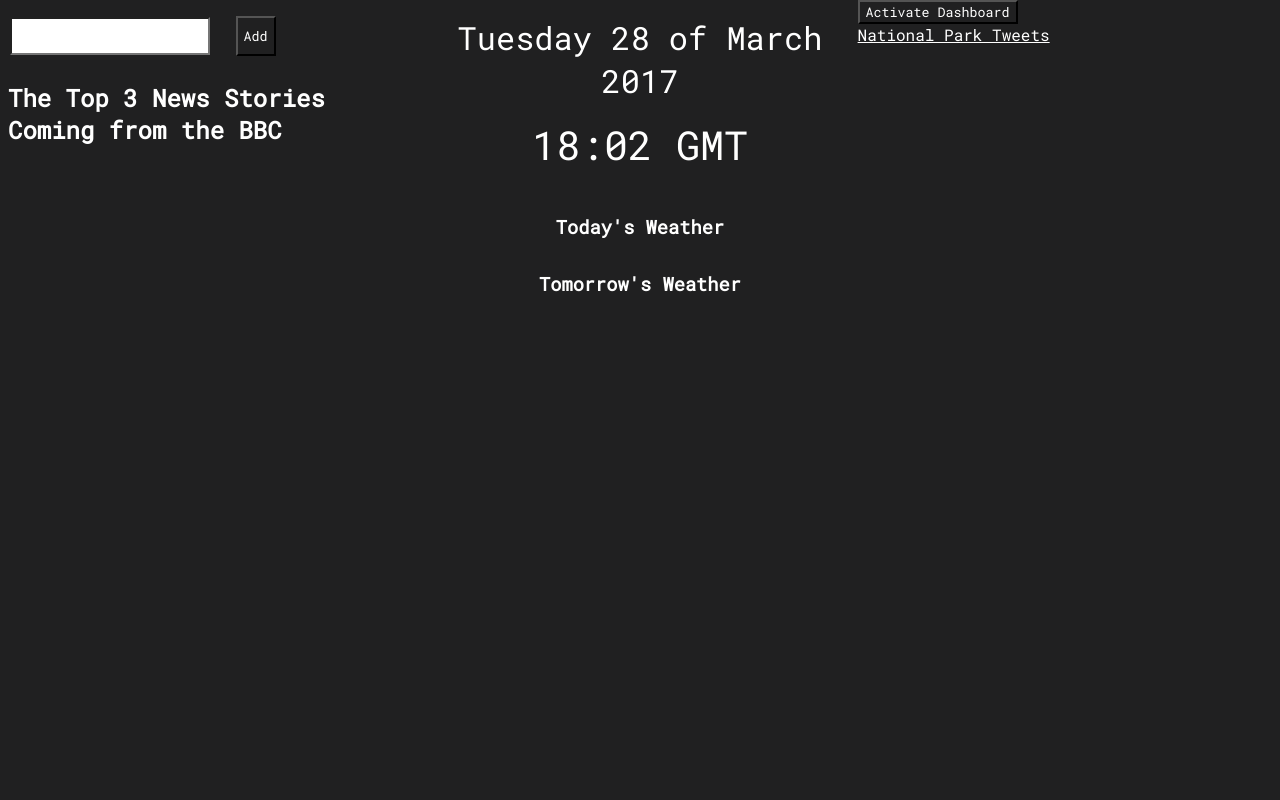
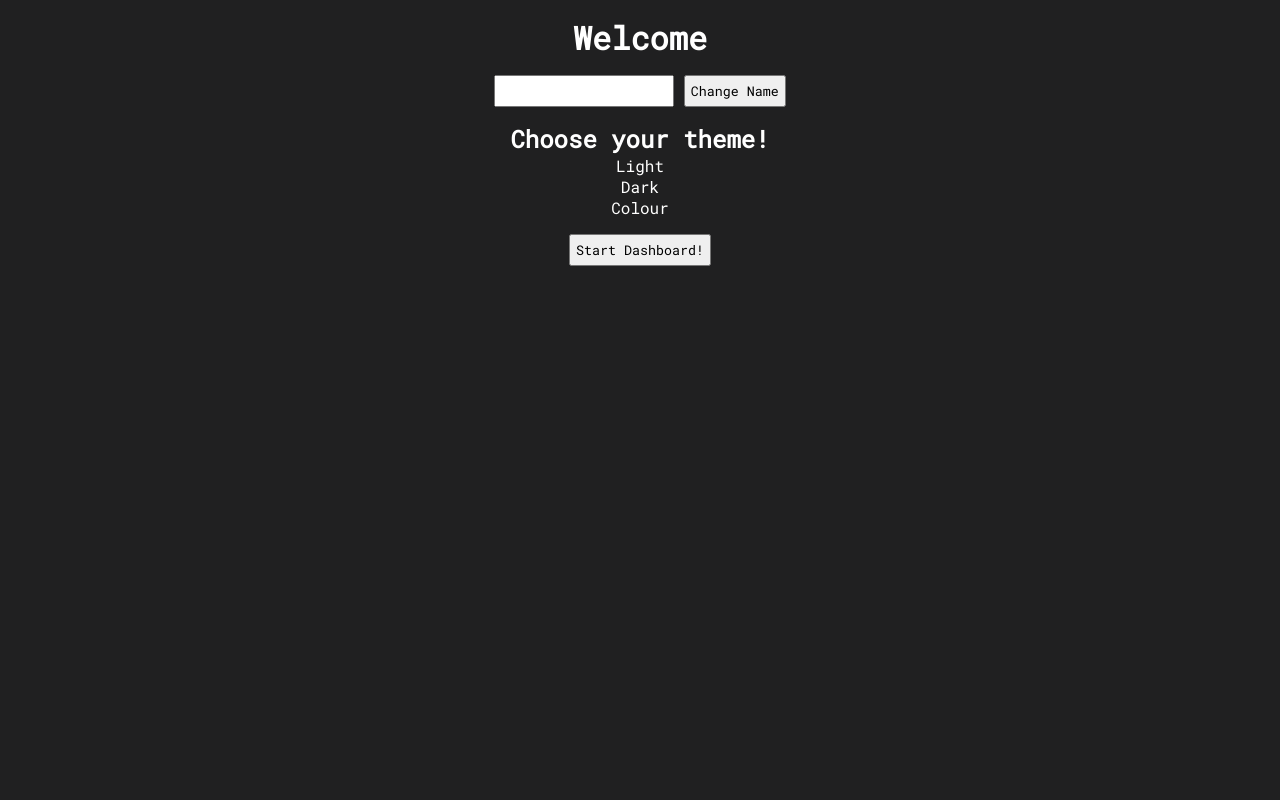
Before and after one commit to HarryW96/WebScriptCoursework, a PHP site: page / in a window 1280 px wide. Run offline with PHP 8.4, Linux system fonts and the light colour scheme; some libraries are stand-ins or nearby versions.

Commit message:
Themes, name display, css update.
Themes working on startup and dashboard.

Name display also working on startup and dashboard.

CSS played with and fixed.

```diff
--- a/static/index.html
+++ b/static/index.html
@@ -18,10 +18,31 @@
 
     <!--Custom fonts-->
     <link href="https://fonts.googleapis.com/css?family=Roboto+Mono" rel="stylesheet">
+</head>
+  <body>
 
-</head>
+<!--User setup-->
 
-<body>
+  <div id="setup-wrap" class="visible">
+
+    <h1 id="display-name">Welcome</h1>
+
+    <div id="input-name-wrap">
+      <input id="name-input" type="text" name="Enter Name">
+      <button id="submit-name">Change Name</button>
+    </div>
+
+
+    <h2>Choose your theme!</h2>
+
+    <p id="light-theme">Light</p>
+    <p id="dark-theme">Dark</p>
+    <p id="colored-theme">Colour</p>
+
+    <button id="start-button">Start Dashboard!</button>
+
+  </div>
+
 <!--Image Carousel and Clock-->
     <div id="carousel-wrap" class="hidden">
 
@@ -38,18 +59,18 @@
 <!--Main dashboard-->
     <div id="column-wrap" class="hidden">
 
-        <button class="turn-on-dash">Activate Dashboard</button>
+      <div class="first-column">
 
-        <div class="first-column">
+        <div class="settings">
+          <h1 id="dash-display-name">Welcome</h1>
 
-        <!--To Do List-->
-            <div id="to-do-widget">
-                <div id="input-wrap">
-                    <input id="task">
-                    <button id="add">Add</button>
-                </div>
-                <div id="todos"></div>
-            </div>
+          <h3>Change theme:</h3>
+
+          <p id="dash-light-theme">Light</p>
+          <p id="dash-dark-theme">Dark</p>
+          <p id="dash-colored-theme">Colour</p>
+
+        </div>
 
         <!--News-->
             <div class="news">
@@ -106,8 +127,19 @@
             <div class="twitter-feed">
                 <a class="twitter-timeline" href="https://twitter.com/TwitterDev/timelines/539487832448843776" data-height="450">National Park Tweets</a>
             </div>
+
+        <!--To Do List-->
+            <div id="to-do-widget">
+              <h4>To Do</h4>
+                <div id="input-wrap">
+                    <input id="task">
+                    <button id="add">Add</button>
+                </div>
+                <div id="todos"></div>
+            </div>
+
         </div>
-    </div>
+      </div>
 
     <script async src="//platform.twitter.com/widgets.js" charset="utf-8"></script>
     <script type="text/javascript" src="scripts/main.js"></script>
--- a/static/scripts/main.js
+++ b/static/scripts/main.js
@@ -1,12 +1,13 @@
-$('#panel-example').scotchPanel({
-    containerSelector: 'body', // As a jQuery Selector
-    direction: 'left', // Make it toggle in from the left
-    duration: 800, // Speed in ms how fast you want it to be
-    transition: 'ease', // CSS3 transition type: linear, ease, ease-in, ease-out, ease-in-out, cubic-bezier(P1x,P1y,P2x,P2y)
-    clickSelector: '.toggle-panel', // Enables toggling when clicking elements of this class
-    distanceX: '30%', // Size fo the toggle
-    enableEscapeKey: true // Clicking Esc will close the panel
-});
+var startButton = document.getElementById("start-button");
+var submitName = document.getElementById("submit-name");
+
+var lightTheme = document.getElementById("light-theme");
+var darkTheme = document.getElementById("dark-theme");
+var coloredTheme = document.getElementById("colored-theme");
+
+var dashLightTheme = document.getElementById("dash-light-theme");
+var dashDarkTheme = document.getElementById("dash-dark-theme");
+var dashColoredTheme = document.getElementById("dash-colored-theme");
 
 //Callback functions
 var error = function (err, response, body) {
@@ -16,6 +17,59 @@ var success = function (data) {
     console.log('Data [%s]', data);
 };
 
+//Change Name on button click, set up page.
+function changeName(){
+  var name;
+  var nameDisplay = document.getElementById("display-name");
+  var dashNameDisplay = document.getElementById("dash-display-name");
+  var inputForm = document.getElementById("name-input");
+
+  name = inputForm.value;
+
+  nameDisplay.textContent = "Welcome " + name;
+  dashNameDisplay.textContent = "Welcome " + name;
+};
+
+//Event listener for name change.
+submitName.addEventListener("click", changeName);
+
+//Change to light theme
+function changeLightTheme(){
+    document.body.style.backgroundColor = "#e3e3e5";
+    document.body.style.color = "black";
+    console.log("changing THEME");
+}
+
+//Event listener to change to light theme
+lightTheme.addEventListener("click", changeLightTheme);
+dashLightTheme.addEventListener("click", changeLightTheme);
+
+//Change to dark theme
+function changeDarkTheme(){
+    document.body.style.backgroundColor = "#202021";
+    document.body.style.color = "white";
+       console.log("changing THEME");
+}
+
+//Event listener to change to dark theme
+darkTheme.addEventListener("click", changeDarkTheme);
+dashDarkTheme.addEventListener("click", changeDarkTheme);
+
+//Change to colored theme using random color from an array
+function changeColoredTheme(){
+
+    var colors = ['#f96666', '#66f968', '#669ef9', '#ff8114', '#ca4fff'];
+    document.body.style.backgroundColor = colors[Math.floor(Math.random() * colors.length)];
+
+    document.body.style.color = "black";
+       console.log("changing THEME");
+}
+
+//Event listener to change to colored theme
+coloredTheme.addEventListener("click", changeColoredTheme);
+dashColoredTheme.addEventListener("click", changeColoredTheme);
+
+//XHR Request to get today's and tomorrow's weather from openweathermap API.
 function getWeather(){
     var xhr = new XMLHttpRequest();
     var weatherTarget = document.getElementById("weathercurrent");
@@ -57,6 +111,7 @@ function getWeather(){
     xhr.send(null);
 }
 
+//XHR request to get data from newsapi and apply it into dashboard.
 function getNews(){
     var xhr = new XMLHttpRequest();
     var title1 = document.getElementById("title1");
@@ -96,9 +151,24 @@ function getNews(){
     xhr.send(null);
 }
 
-function showDashboardOnly(){
+//Hide carousel and dashboard on startup until user says to start dashboard.
+function startUp(){
   var carousel = document.getElementById("carousel-wrap");
   var dashboard = document.getElementById("column-wrap");
+
+  carousel.style.display = "none";
+  dashboard.style.display = "none";
+}
+
+//Show only the dashboard.
+function showDashboardOnly(){
+  var startUp = document.getElementById("setup-wrap");
+  var carousel = document.getElementById("carousel-wrap");
+  var dashboard = document.getElementById("column-wrap");
+
+  startUp.style.display = "none";
+  carousel.style.display = "block";
+  dashboard.style.display = "block";
 
   if(dashboard.className == "hidden"){
 
@@ -110,6 +180,7 @@ function showDashboardOnly(){
   window.setTimeout(showSlideshowOnly, 10000);
 }
 
+//Show only the carousel and time.
 function showSlideshowOnly(){
   var carousel = document.getElementById("carousel-wrap");
   var dashboard = document.getElementById("column-wrap");
@@ -123,6 +194,7 @@ function showSlideshowOnly(){
   window.setTimeout(showDashboardOnly, 10000);
 }
 
+//Get current date and display on dashboard.
 function getDate() {
     var today = new Date();
     var days = ["Sunday", "Monday", "Tuesday", "Wednesday", "Thursday", "Friday", "Saturday"];
@@ -223,6 +295,7 @@ function carousel() {
     setTimeout(carousel, 8000); // Change image every 10 seconds
 }
 
+startButton.addEventListener("click", showSlideshowOnly);
 
 getDate();
 startTime();
@@ -230,4 +303,5 @@ carousel();
 show();
 getNews();
 getWeather();
-showDashboardOnly();
+startUp();
+//showDashboardOnly();
--- a/static/styles/interactivedashboard.css
+++ b/static/styles/interactivedashboard.css
@@ -1,10 +1,10 @@
 /*General Styling*/
 
+/*Colours: #202021; */
+
 * {
+  font-family: 'Roboto Mono', monospace;
   margin: 0;
-  color: white;
-  font-family: 'Roboto Mono', monospace;
-  background-color: #202021;
 }
 
 html {
@@ -14,58 +14,101 @@ html {
 .hidden{
     opacity: 0;
     transform: opacity 1s ease-in-out;
-     -moz-transition: opacity .25s ease-in-out;
+    -moz-transition: opacity .25s ease-in-out;
 }
 
 .visible{
     opacity: 1;
+    transform: opacity 1s ease-in-out;
     -moz-transition: opacity .25s ease-in-out;
-
 }
 
 body {
     min-height: 100%;
+    background-color: #202021;
+    color: white;
 }
 
 #column-wrap {
     position: absolute;
     top: 0;
     left: 0;
-    min-height: 100%;
+    min-height: 95%;
+    padding: 15px;
 }
 
 .first-column {
     width: 33%;
-    height: 100%;
+    height: 95%;
     float: left;
 }
 
 .second-column {
     width: 34%;
-    height: 100%;
+    height: 95%;
     float: left;
 }
 
 .third-column {
     width: 33%;
-    height: 100%;
+    height: 95%;
     float: right;
+}
+
+#dash-themes{
+  display: flex;
+}
+
+#dash-themes p{
+  padding-left: 10px;
+}
+
+/*Setup Styling*/
+#setup-wrap{
+  position: absolute;
+  top: 0;
+  left: 0;
+  min-height: 100%;
+  max-height: 100%;
+  width: 100%;
+  text-align: center;
+}
+
+#display-name{
+  padding-top: 1rem;
+  padding-bottom: 1rem;
+}
+
+#name-input, #submit-name{
+  padding: 5px;
+}
+
+#input-name-wrap{
+  padding-bottom: 1rem;
+}
+
+#start-button{
+  margin-top: 1rem;
+  padding: 5px;
 }
 
 /*Date Styling*/
 #date {
     text-align: center;
-    font-size: 2rem;
-    padding-top: 1rem;
+    font-size: 2.5rem;
+    margin-top: 1rem;
+    margin-left: 3rem;
+    margin-right: 3rem;
 }
 
 /*Clock styling*/
 
 #dashboard-clock-widget {
-    padding-top: 1rem;
+    margin-top: 1rem;
+    margin-right: 3rem;
+    margin-left: 3rem;
     text-align: center;
     font-size: 2.5rem;
-    color: white;
     height: 5rem;
 }
 
@@ -73,14 +116,17 @@ body {
     padding-top: 1rem;
     text-align: center;
     font-size: 2.5rem;
-    color: white;
     height: 3rem;
 }
 
 /*To do list styling*/
 
 #to-do-widget {
-    padding-top: 1rem;
+    margin-top: 1rem;
+}
+
+#to-do-widget h4{
+  padding-bottom: 5px;
 }
 
 #input-wrap {
@@ -91,7 +137,7 @@ body {
     list-style-type: none;
     margin: 0;
     padding-left: 10px;
-    padding-top: 10px;
+    padding-top: 5px;
 }
 
 #todos li {
@@ -169,13 +215,13 @@ body {
 /* News styling */
 
 .news{
-    padding-left: 0.5rem;
-    padding-top: 1rem;
-    padding-bottom: 1rem;
+    margin-top: 1.5rem;
+    margin-bottom: 1rem;
 }
 
 #story1{
-    padding-bottom: 1rem;
+  padding-top: 1rem;
+  padding-bottom: 1rem;
 }
 
 #story2{
```
